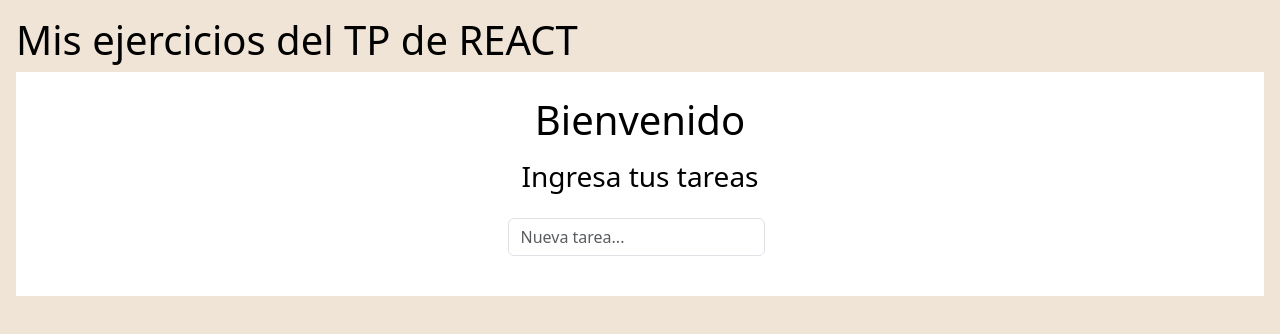
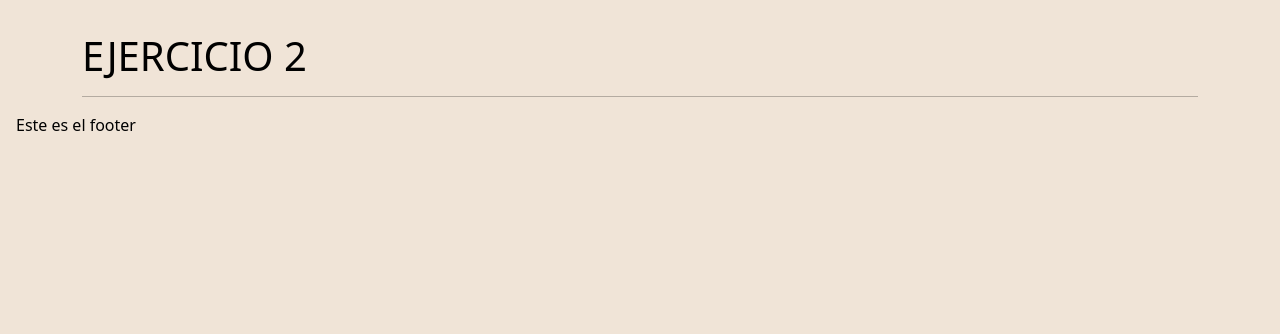
Before and after one commit to mjulietavignoli/TP-REACT, a React (Vite) app: page /ejercicio2 in a window 1280 px wide. Shown: the top 334 px of the page. Built offline with nearby package versions, Linux system fonts and the light colour scheme.

Commit message:
Cambiando a router dom

```diff
--- a/package.json
+++ b/package.json
@@ -12,7 +12,8 @@
   "dependencies": {
     "bootstrap": "^5.3.3",
     "react": "^18.2.0",
-    "react-dom": "^18.2.0"
+    "react-dom": "^18.2.0",
+    "react-router-dom": "^6.24.1"
   },
   "devDependencies": {
     "@types/react": "^18.2.66",
@@ -22,6 +23,6 @@
     "eslint-plugin-react": "^7.34.1",
     "eslint-plugin-react-hooks": "^4.6.0",
     "eslint-plugin-react-refresh": "^0.4.6",
-    "vite": "^5.2.0"
+    "vite": "^5.3.3"
   }
 }
--- a/src/App.jsx
+++ /dev/null
@@ -1,19 +0,0 @@
-import './App.css';
-import  Ejercicio1  from './components/ejercicio1/Ejercicio1';
-import  Ejercicio2  from './components/ejercicio2/Ejercicio2';
-import  Ejercicio3  from './components/ejercicio3/Ejercicio3';
-import  Ejercicio4  from './components/ejercicio4/Ejercicio4';
-
-const App = () => {
-  return (
-    <>
-    <h1>Mis ejercicios del TP de REACT</h1>
-    {/*<Ejercicio1/>*/}
-    {/*<Ejercicio2 titulo="my friend"/>*/}
-    {/*<Ejercicio3 titulo="my friend"/>*/}
-    {<Ejercicio4 titulo="my friend"/>}
-    </>
-  )
-}
-
-export default App
--- /dev/null
+++ b/src/constants/routes.jsx
@@ -0,0 +1,32 @@
+import { createBrowserRouter } from 'react-router-dom';
+
+import RootView from '../views/RootView';
+import Ejercicio1View from '../views/Ejercicio1View.jsx';
+import Ejercicio2View from '../views/Ejercicio2View.jsx';
+import Ejercicio3View from '../views/Ejercicio3View.jsx';
+import Ejercicio4View from '../views/Ejercicio4View.jsx';
+
+export const router = createBrowserRouter([
+  {
+    path: '/',
+    element: <RootView />,
+    children: [
+      {
+        path: 'ejercicio1',
+        element: <Ejercicio1View />,
+      },
+      {
+        path: 'ejercicio2',
+        element: <Ejercicio2View />,
+      },
+      {
+        path: 'ejercicio3',
+        element: <Ejercicio3View />,
+      },
+      {
+        path: 'ejercicio4',
+        element: <Ejercicio4View />,
+      },
+    ],
+  },
+]);
--- a/src/main.jsx
+++ b/src/main.jsx
@@ -1,11 +1,13 @@
 import React from 'react'
 import ReactDOM from 'react-dom/client'
-import App from './App.jsx'
 import "bootstrap/dist/css/bootstrap.min.css"
 import "bootstrap/dist/js/bootstrap.min.js"
+import './App.css'
+import { RouterProvider } from 'react-router-dom'
+import {router} from './constants/routes.jsx'
 
 ReactDOM.createRoot(document.getElementById('root')).render(
   <React.StrictMode>
-    <App />
+    <RouterProvider router={router}/>
   </React.StrictMode>,
 )
--- /dev/null
+++ b/src/views/Ejercicio1View.jsx
@@ -0,0 +1,12 @@
+
+
+const Ejercicio1View = () => {
+  return (
+    <>
+    <h1>EJERCICIO 1</h1>
+    <hr />
+    </>
+  )
+}
+
+export default Ejercicio1View
--- /dev/null
+++ b/src/views/Ejercicio2View.jsx
@@ -0,0 +1,12 @@
+
+
+const Ejercicio2View = () => {
+  return (
+    <>
+    <h1>EJERCICIO 2</h1>
+    <hr />
+    </>
+  )
+}
+
+export default Ejercicio2View
--- /dev/null
+++ b/src/views/Ejercicio3View.jsx
@@ -0,0 +1,12 @@
+
+
+const Ejercicio3View = () => {
+  return (
+    <>
+    <h1>EJERCICIO 3</h1>
+    <hr />
+    </>
+  )
+}
+
+export default Ejercicio3View
--- /dev/null
+++ b/src/views/Ejercicio4View.jsx
@@ -0,0 +1,11 @@
+
+const Ejercicio4View = () => {
+  return (
+    <>
+    <h1>EJERCICIO 4</h1>
+    <hr />
+    </>
+  )
+}
+
+export default Ejercicio4View
--- /dev/null
+++ b/src/views/RootView.jsx
@@ -0,0 +1,14 @@
+import { Outlet } from 'react-router-dom';
+
+const RootView = () => {
+  return (
+    <>
+      <header></header>
+      <main className='container my-3'>
+        <Outlet />
+      </main>
+      <footer>Este es el footer</footer>
+    </>
+  );
+};
+export default RootView;
```
Also changed, not shown: 1 other file (tests, documents, lock files or other folders).
